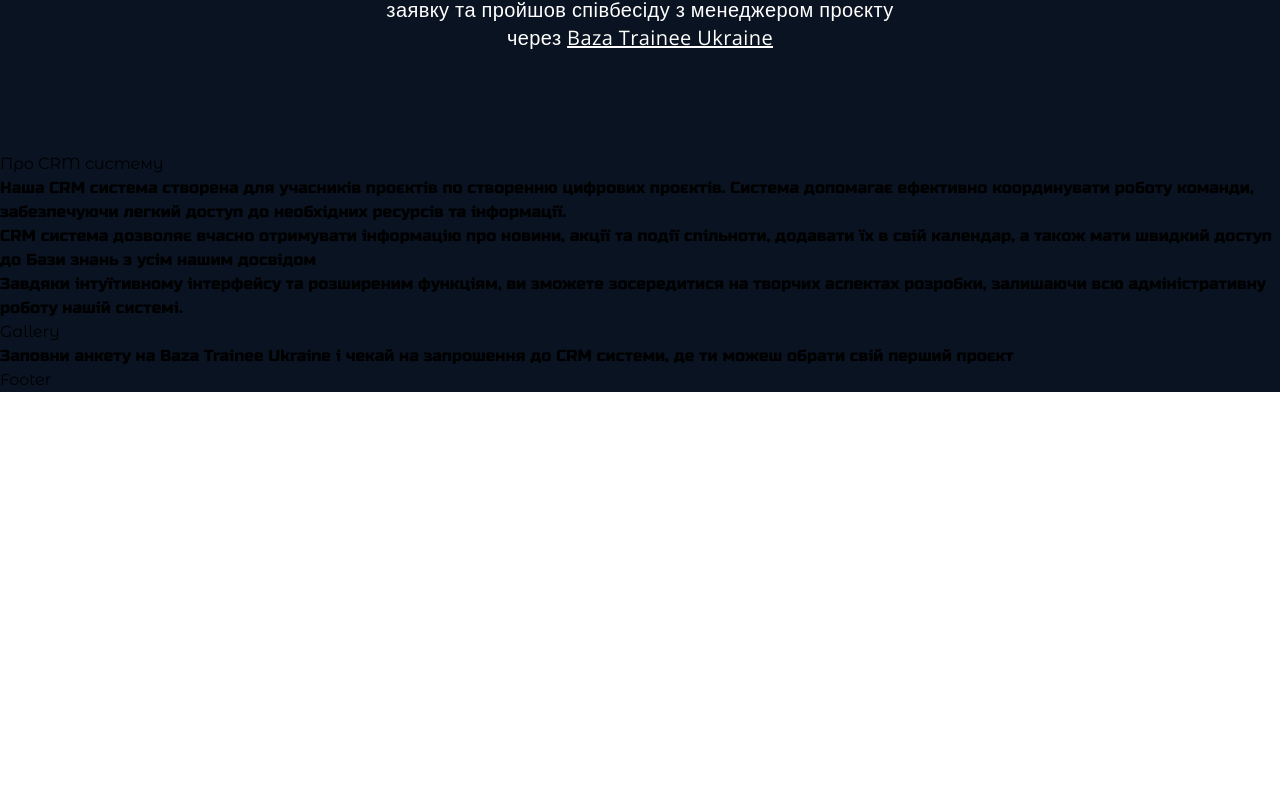
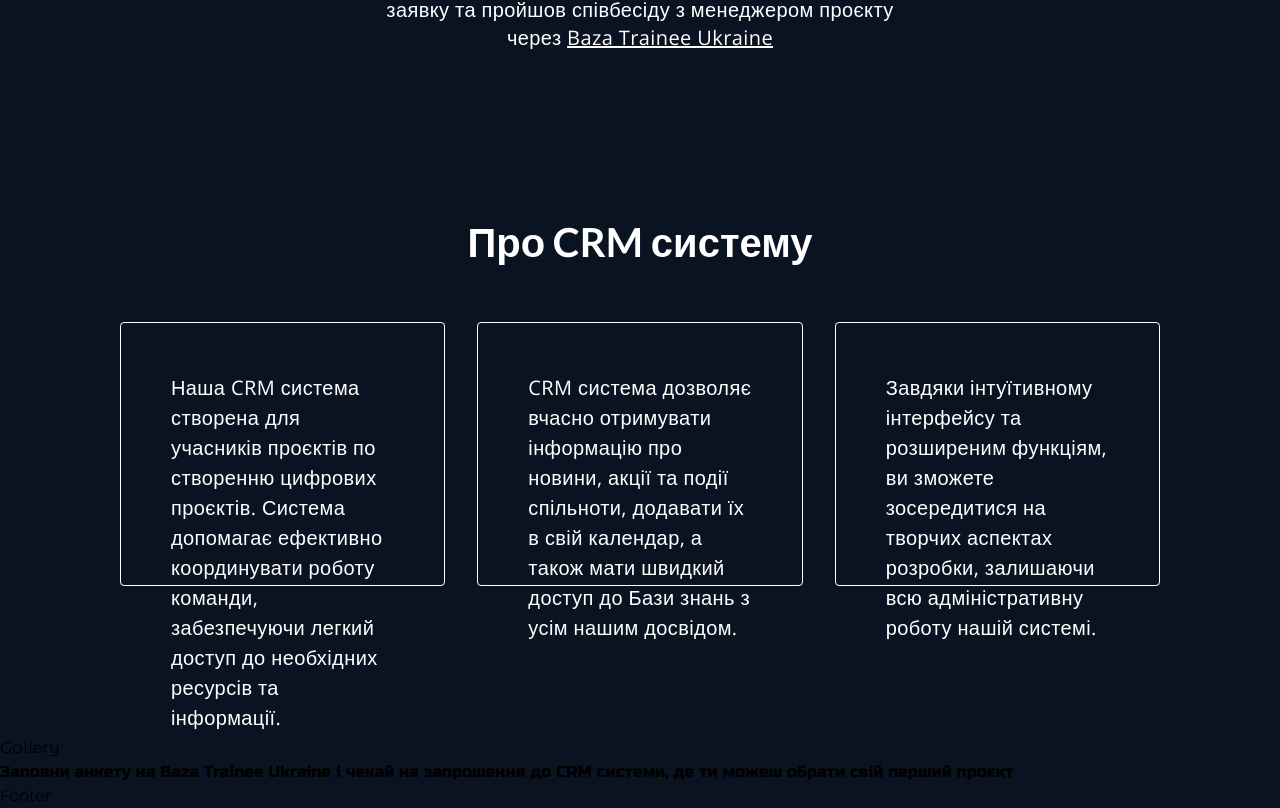
Before and after one commit to baza-trainee/baza-crm-frontend, a React (Vite) app: page / in a window 1280 px wide. Shown: the part 849-1657 px from the top of the page. Before the commit the page ends 1241 px from the top, so only its background shows below. Built offline with nearby package versions, Linux system fonts and the light colour scheme.

Commit message:
update About section

```diff
--- a/src/components/Card.tsx
+++ b/src/components/Card.tsx
@@ -6,8 +6,11 @@ type CardProps = {
 
 const Card: React.FC<CardProps> = ({ text }) => {
   return (
-    <div className="">
-      <p> {text}</p>
+    <div className="p-[50px] w-[539px] h-[264px] rounded border border-solid border-white">
+      <p className="text-xl font-open-sans leading-[30px] font-normal tracking-[0.4px] text-white">
+        {' '}
+        {text}
+      </p>
     </div>
   );
 };
--- a/src/pages/landing/About.tsx
+++ b/src/pages/landing/About.tsx
@@ -1,24 +1,28 @@
+import Card from '../../components/Card';
+
 const About = () => {
   return (
-    <section>
-      <h2>Про CRM систему</h2>
-      <ul>
-        <li>
-          Наша CRM система створена для учасників проєктів по створенню цифрових
+    <section className="px-[120px] pt-[50px] pb-[100px] mb-[50px]">
+      <h2 className="font-lato font-bold leading-[60px] text-[40px] p-[10px] mb-10 text-white text-center">
+        Про <span className="uppercase">crm</span> систему
+      </h2>
+      <div className="flex gap-8">
+        <Card
+          text="Наша CRM система створена для учасників проєктів по створенню цифрових
           проєктів. Система допомагає ефективно координувати роботу команди,
-          забезпечуючи легкий доступ до необхідних ресурсів та інформації.
-        </li>
-        <li>
-          CRM система дозволяє вчасно отримувати інформацію про новини, акції та
+          забезпечуючи легкий доступ до необхідних ресурсів та інформації."
+        />
+        <Card
+          text="CRM система дозволяє вчасно отримувати інформацію про новини, акції та
           події спільноти, додавати їх в свій календар, а також мати швидкий
-          доступ до Бази знань з усім нашим досвідом
-        </li>
-        <li>
-          Завдяки інтуїтивному інтерфейсу та розширеним функціям, ви зможете
+          доступ до Бази знань з усім нашим досвідом."
+        />
+        <Card
+          text="Завдяки інтуїтивному інтерфейсу та розширеним функціям, ви зможете
           зосередитися на творчих аспектах розробки, залишаючи всю
-          адміністративну роботу нашій системі.
-        </li>
-      </ul>
+          адміністративну роботу нашій системі."
+        />
+      </div>
     </section>
   );
 };
```
Also changed, not shown: src/assets/common/Logo-bg.svg (added).
